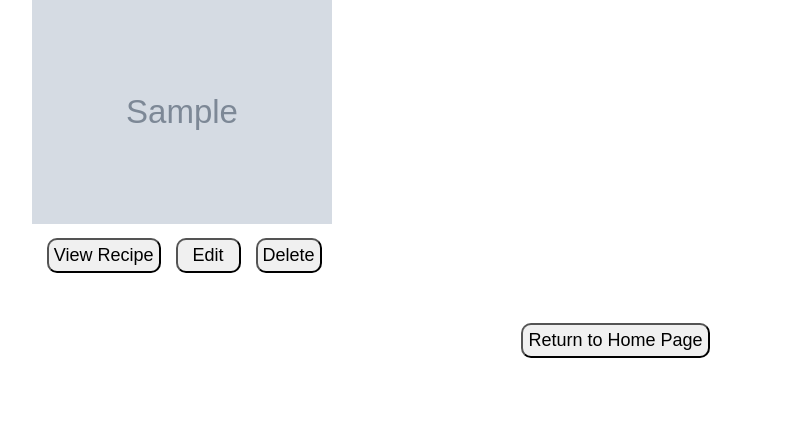
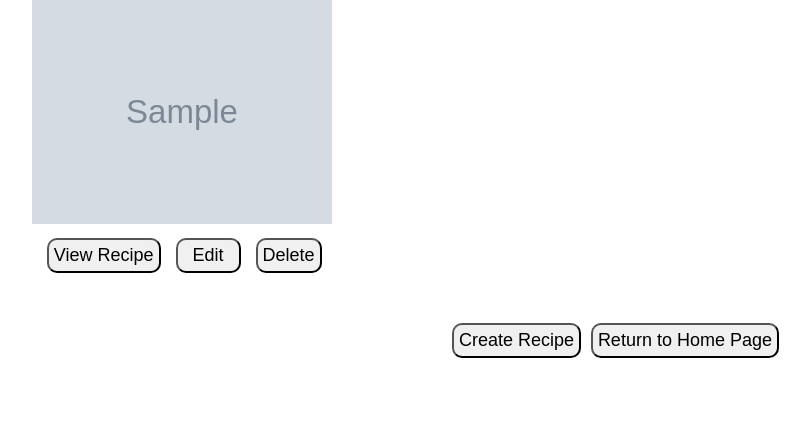
Before and after one commit to staticBytess/Recipe-APP, a Flask app: page /userdata in a window 1280 px wide. Shown: the part 83-517 px from the top of the page, without its empty margins (27-837 px from the left). Run offline with Flask 3, Linux system fonts and the light colour scheme; grey boxes marked "Sample" are stand-in pictures; a database or web service that is not in the repository returns one stand-in record (values such as "Sample title").

Commit message:
Added button to create a recipe

```diff
--- a/flaskApp/templates/userdata.html
+++ b/flaskApp/templates/userdata.html
@@ -29,5 +29,8 @@
             </div>
         {% endfor %}
     </div>
+    <form action="/createNewRecipe" method="POST">
+        <input type="hidden" name="username" value="{{username}}">
+        <button type="submit">Create Recipe</button>
     <return-home></return-home>
     {% endblock content %}
```
